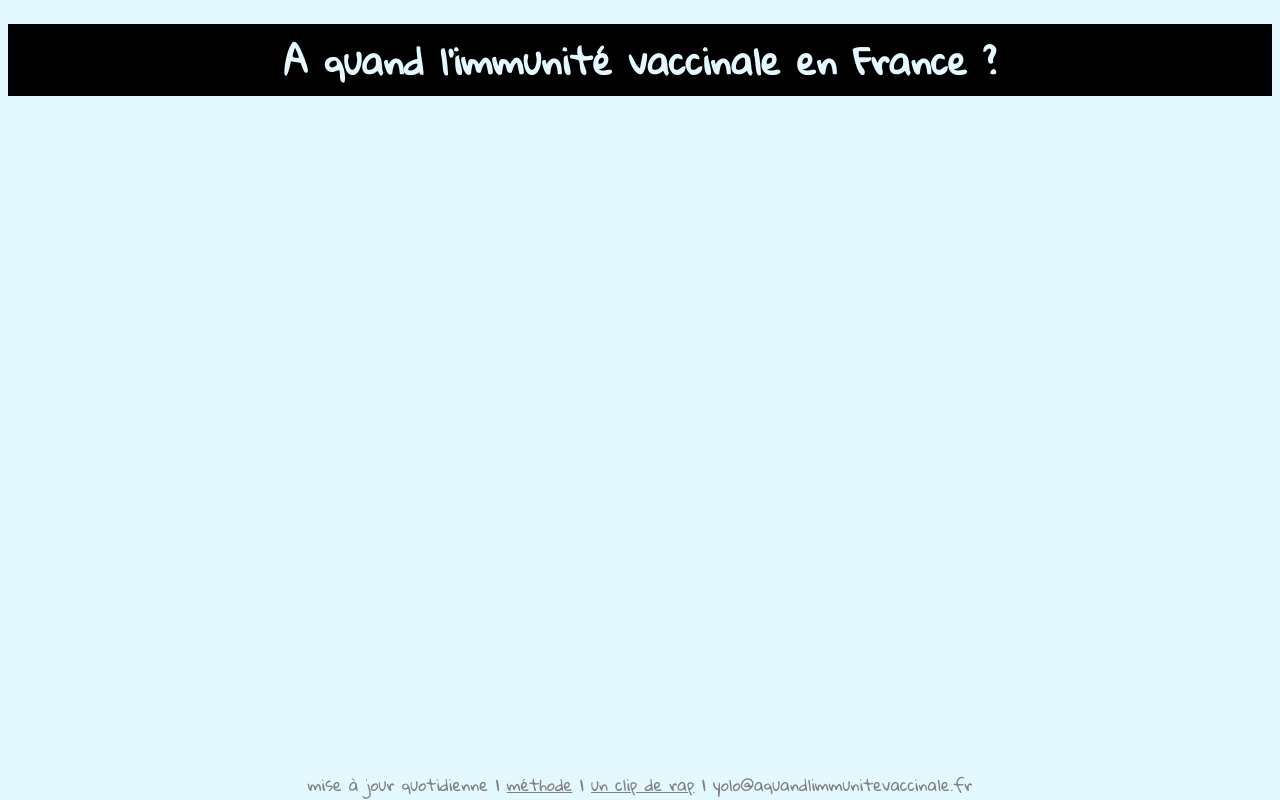
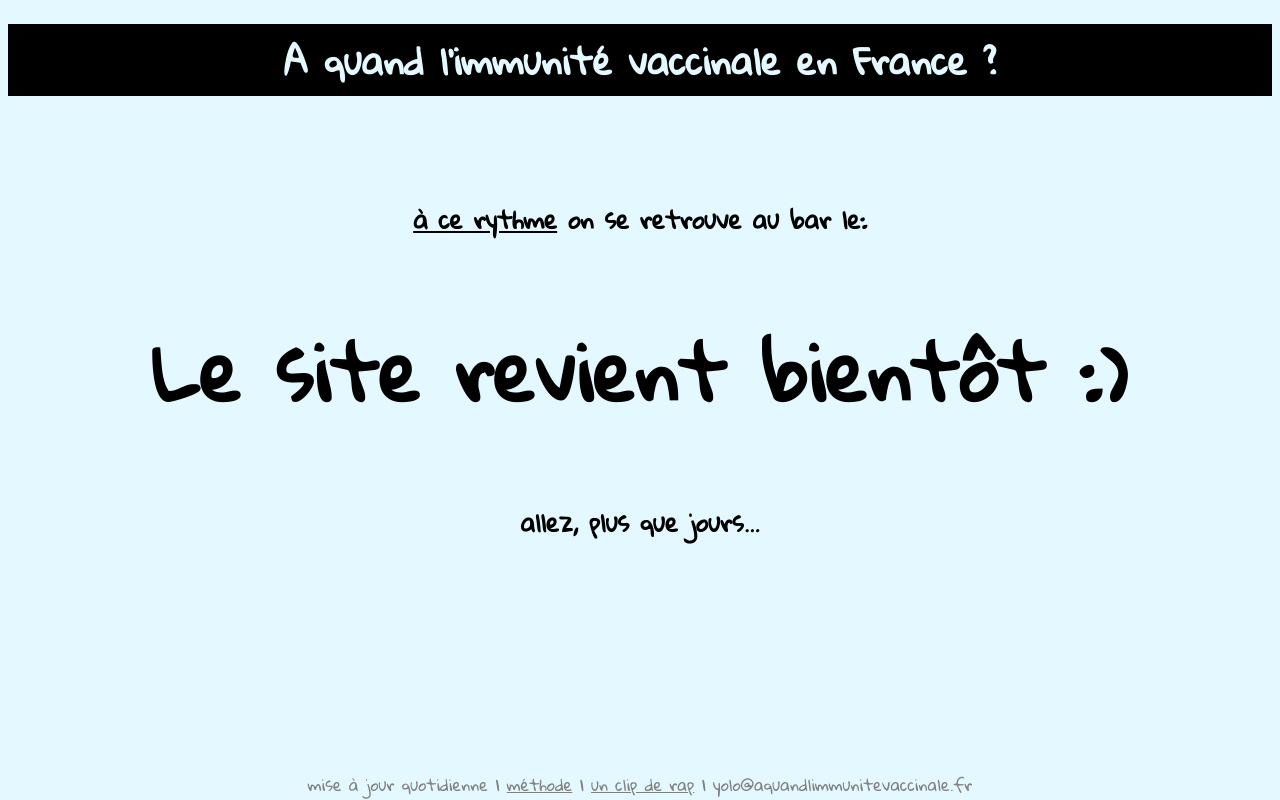
Before and after one commit to Leobouloc/Leobouloc.github.io, a plain HTML site: page index.html in a window 1280 px wide. Drawn offline with nearby package versions, Linux system fonts and the light colour scheme; no server answers.

Commit message:
Update index.html

```diff
--- a/index.html
+++ b/index.html
@@ -135,9 +135,9 @@
 		<h1 class="title"><span >A quand l'immunité vaccinale en France ?</title></h1>
 	</div>
 	<div class="supercontainer">
-		<div class="container" style="display:none;" id="container">
+		<div class="container" style="display:noneX;" id="container">
 			<h2 class="child"> <span id="modalBtn1" class="modalBtn">à ce rythme</span> on se retrouve au bar le: </h2>
-			<h1 class="child" style="font-size:6vmax; " id="date"></h1>
+			<h1 class="child" style="font-size:6vmax; " id="dateX">Le site revient bientôt :)</h1>
 			<h2 class="child" >allez, plus que <span id="num_days"></span> jours...</h2>
 		</div>
 	</div>
@@ -241,6 +241,7 @@
 				num_vacc = Number(data[data.length - 1][3])
 				num_vacc_minus_7 = Number(data[data.length - 8][3])
 
+				debugger;
 				var i
 				// Num vaccins over 7 days
 				num_vacc_7_days = num_vacc - num_vacc_minus_7
```
